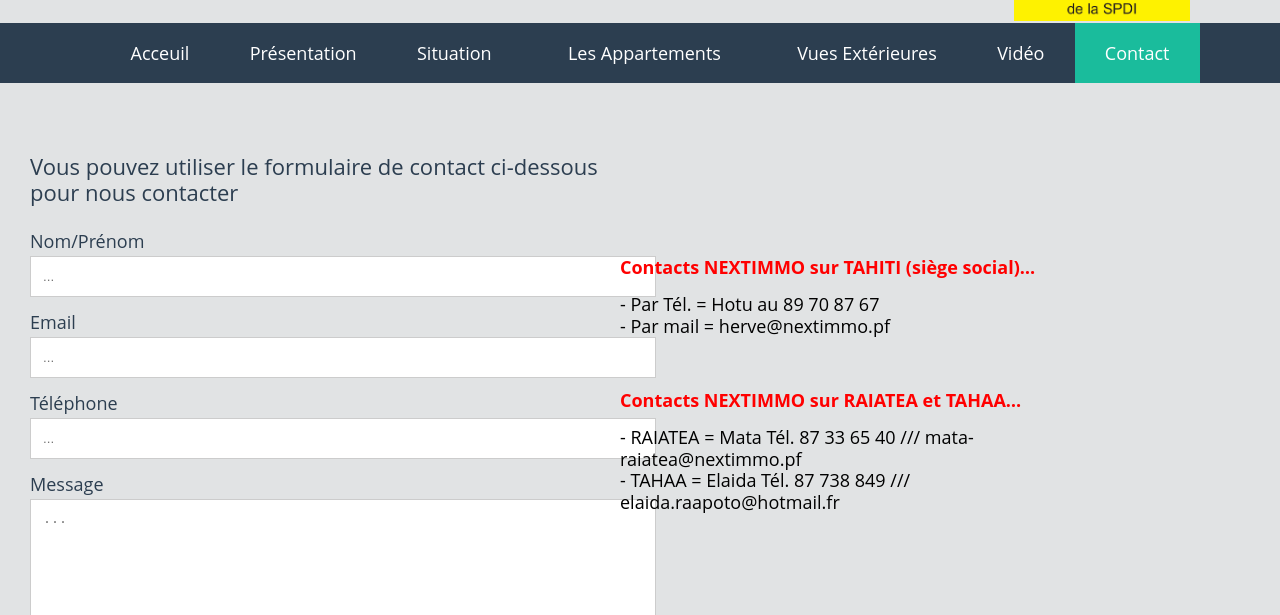
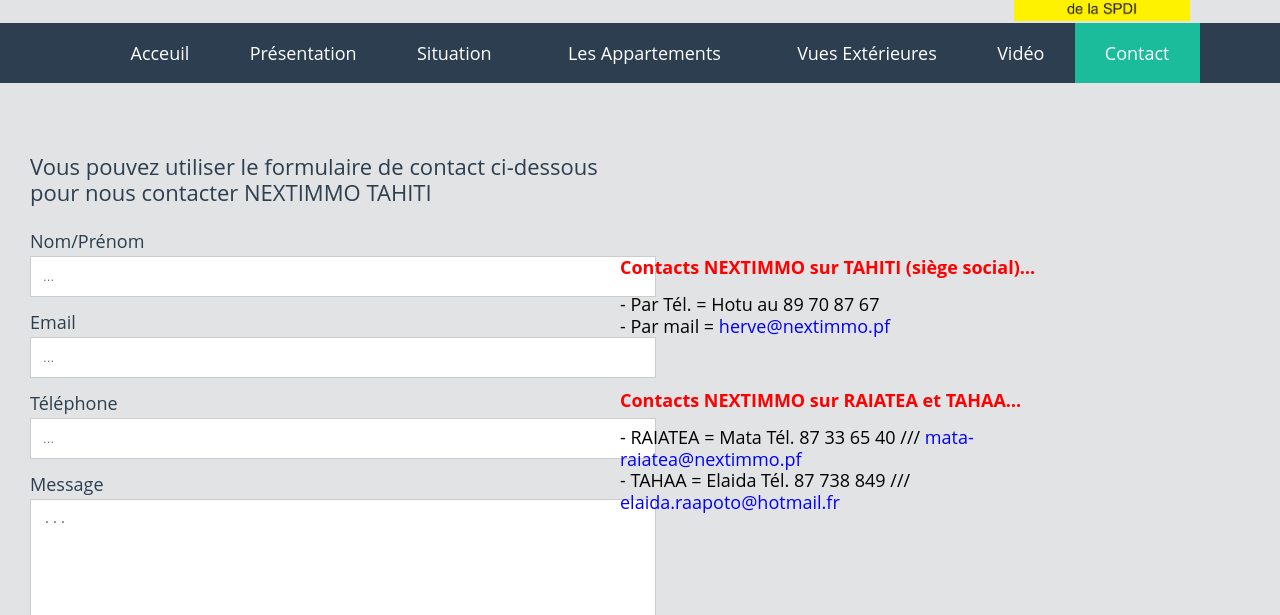
Before and after one commit to AnthonyWDR/rarouri, a plain HTML site: page contact.html in a window 1280 px wide. Shown: the part 185-800 px from the top of the page. Drawn offline with Linux system fonts and the light colour scheme.

Commit message:
website url

```diff
--- a/contact.css
+++ b/contact.css
@@ -98,6 +98,9 @@
 a {
   text-decoration: none;
   color: #FFFF;
+}
+.contactinfo a {
+  color: blue;
 }
 #fullnav {
   width: 100%;
--- a/contact.html
+++ b/contact.html
@@ -59,7 +59,7 @@
 
       <div class="con">
   <div class="formtext">
-    <p>Vous pouvez utiliser le formulaire de contact ci-dessous <br> pour nous contacter</p>
+    <p>Vous pouvez utiliser le formulaire de contact ci-dessous <br> pour nous contacter NEXTIMMO TAHITI</p>
   </div>
   <div class="row">
 
@@ -84,12 +84,12 @@
 <h1>Contacts NEXTIMMO sur TAHITI (siège social)…</h1>
 <br>
 <p>- Par Tél. = Hotu au 89 70 87 67</p>
-<p>- Par mail = herve@nextimmo.pf</p>
+<p>- Par mail = <a href="mailto:herve@nextimmo.pf?subject=Résidence-KAHAIA">herve@nextimmo.pf</a></p>
 <br> <br> <br>
 <h1>Contacts NEXTIMMO sur RAIATEA et TAHAA…</h1>
 <br>
-<p>- RAIATEA = Mata Tél. 87 33 65 40 /// mata-raiatea@nextimmo.pf</p>
-<p>- TAHAA = Elaida Tél. 87 738 849 /// elaida.raapoto@hotmail.fr</p>
+<p>- RAIATEA = Mata Tél. 87 33 65 40 /// <a href="mailto:mata-raiatea@nextimmo.pf?subject=Résidence-KAHAIA">mata-raiatea@nextimmo.pf</a></p>
+<p>- TAHAA = Elaida Tél. 87 738 849 /// <a href="mailto:elaida.raapoto@hotmail.fr?subject=Résidence-KAHAIA">elaida.raapoto@hotmail.fr</a></p>
 </div>
 
     </div>
```
Also changed, not shown: 1 other file.
